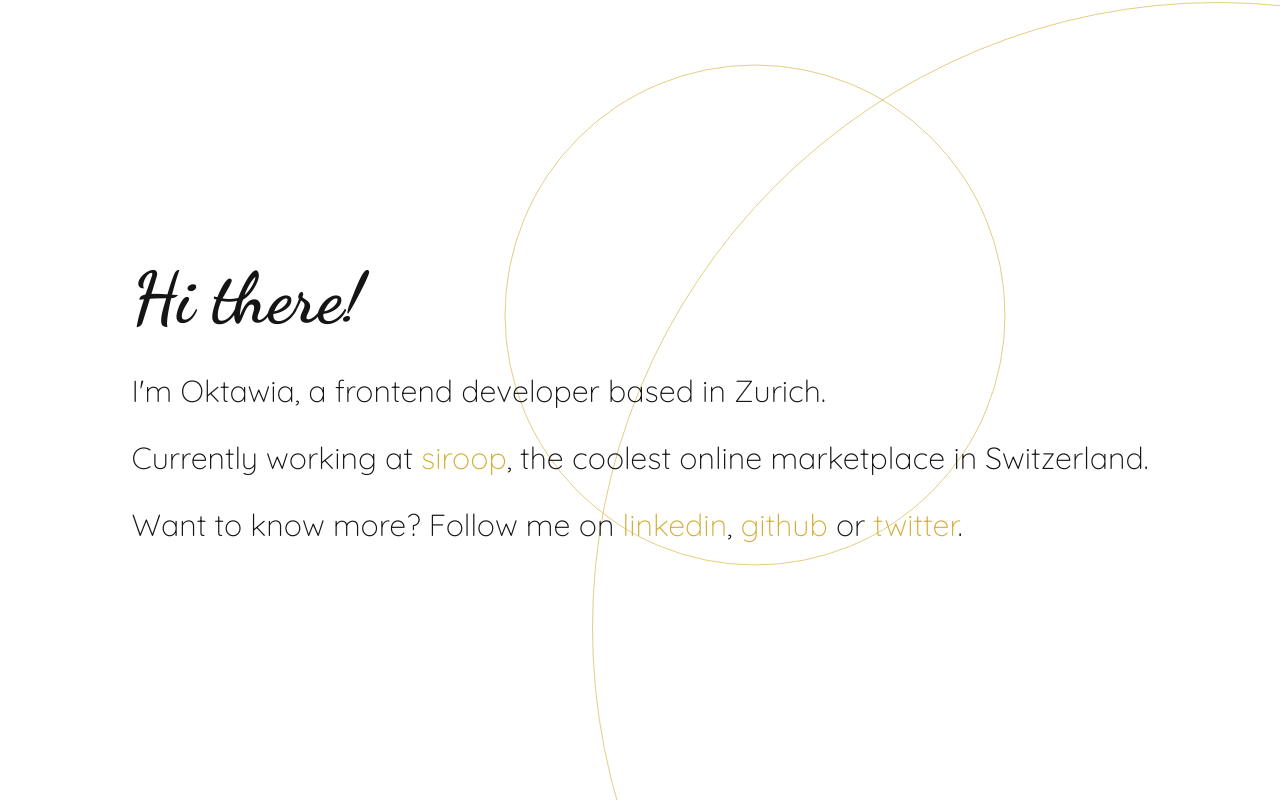
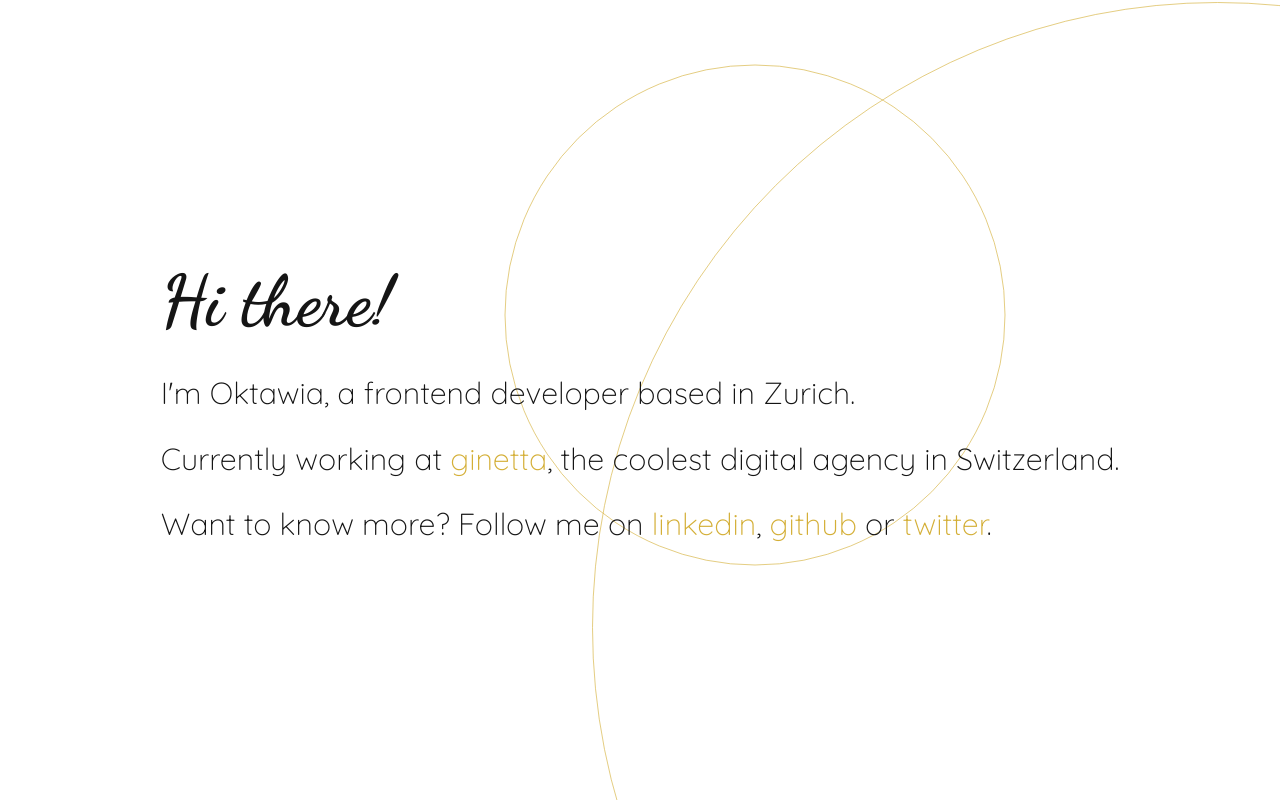
Before and after one commit to aiwatko/aiwatko.github.io, a website built with webpack: page src/index.html in a window 1280 px wide. Built offline with nearby package versions, Linux system fonts and the light colour scheme; some packages are replaced by stand-ins of ours.

Commit message:
Update the copy

```diff
--- a/src/index.html
+++ b/src/index.html
@@ -30,7 +30,7 @@
                     I'm Oktawia, a frontend developer based in Zurich. <br>
                 </p>
                 <p class="t-home__bio-text">
-                    Currently working at <a class="t-home__link" href="https://beta.siroop.ch/">siroop</a>, the coolest online marketplace in Switzerland. <br>
+                    Currently working at <a class="t-home__link" href="https://ginetta.net/">ginetta</a>, the coolest digital agency in Switzerland. <br>
                 </p>
                 <p class="t-home__bio-text">
                     Want to know more? Follow me on <a class=t-home__link href=https://www.linkedin.com/in/oktawia-kata-40395557/ >linkedin</a>, <a class=t-home__link href=https://github.com/aiwatko>github</a> or <a class=t-home__link href=https://twitter.com/aiwatko>twitter</a>.
```
